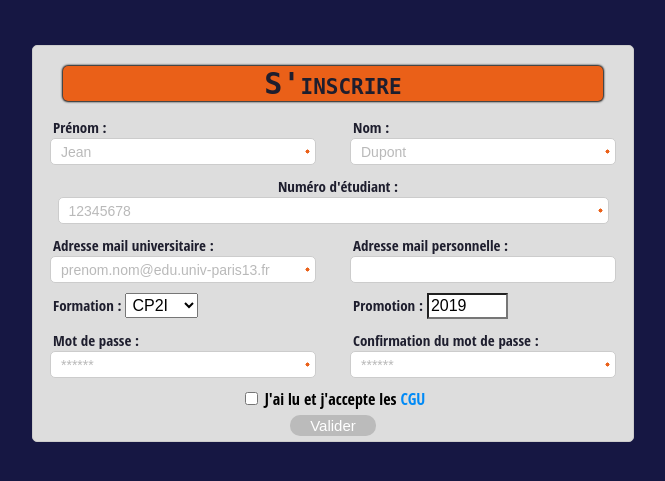
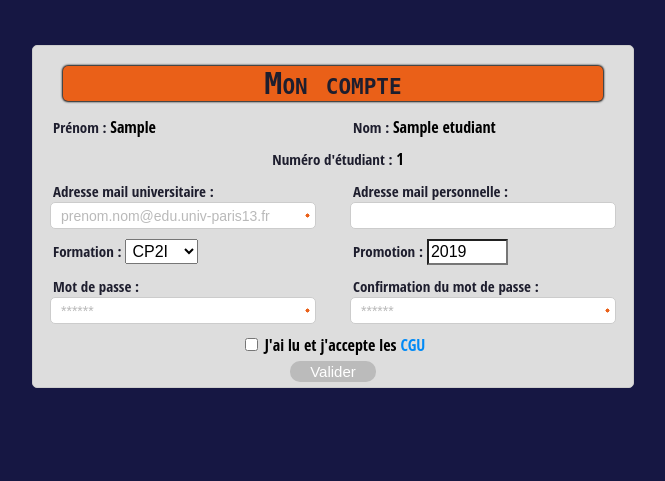
Before and after one commit to Floko95/Firefox-Sup-Galil-e, a PHP site: page /Firefox-Sup-Galil-e/profil.php in a window 1280 px wide. Shown: the part 35-516 px from the top of the page, without its empty margins (307-972 px from the left). Run offline with PHP 8.4, Linux system fonts and the light colour scheme; the visitor is signed in with stand-in values (Sample User, id 1); data comes from the database, SQL or seed files in the repository; tables that the repository leaves empty hold one stand-in row (values such as "Sample post"); some libraries are stand-ins or nearby versions.

Commit message:
Add files via upload

```diff
--- a/php/profil.php
+++ b/php/profil.php
@@ -8,8 +8,7 @@ if (!isset($_SESSION['id'])) {
 	$req = $bdd->prepare('SELECT * FROM ETUDIANTS WHERE id = ?');
 	$req->execute(array($_SESSION['id']));
 	$etudiant = $req->fetch();
-	$_SESSION['etat'] = $etudiant['etat'];
-	if ($_SESSION['etat'] == -1) {
+	if (!$etudiant || $etudiant['etat'] == -1) {
 		session_destroy;
 		session_start;
 		$_SESSION['flash']['alerte'] = 'Votre compte vient tout juste d\'être banni par un administrateur, vous avez été déconnecté et ne pouvez plus vous connecter';
@@ -20,13 +19,22 @@ if (!isset($_SESSION['id'])) {
 	$_SESSION['nom'] = $etudiant['nom'];
 	$_SESSION['formation'] = $etudiant['formation'];
 	$_SESSION['promotion'] = $etudiant['promotion'];
+	$_SESSION['etat'] = $etudiant['etat'];
 }
+require_once 'inc/fonctions.php';
 ?>
 
 <?php
-# ...
+# Changement de formation d'un CP2I
 ?>
 
+<?php
+# Changement de promotion
+?>
+
+<?php
+# Changement de mot de passe
+?>
 
 <!DOCTYPE html>
 <html>
@@ -40,8 +48,8 @@ if (!isset($_SESSION['id'])) {
 		<?php require_once ('navigation.php') ?>
 
 		<div id="formulaire-responsive" class="clearfix inscription-form">
-			<form action="inscription.php" method="post">
-				<h3>S'inscrire</h3>
+			<form action="profil.php" method="post">
+				<h3>Mon compte</h3>
 
 				<!-- Affichage des erreurs -->
 				<?php if(!empty($errors)): ?>
@@ -58,19 +66,16 @@ if (!isset($_SESSION['id'])) {
 				<!-- Formulaire d'inscription -->
 				<div class="rang-form">
 					<div class="demi-colonne">
-						<label for="prenom">Prénom :</label>
-						<input type="text" name="prenom" placeholder="Jean" maxlength="30" required />
+						<label for="prenom">Prénom : </label> <?php echo text($_SESSION['prenom']); ?>
 					</div>
 					<div class="demi-colonne">
-						<label for="nom">Nom :</label>
-						<input type="text" name="nom" placeholder="Dupont" maxlength="30" required />
+						<label for="nom">Nom : </label> <?php echo text($_SESSION['nom']); ?>
 					</div>
 				</div>
 
 				<div class="rang-form">
 					<div class="colonne">
-						<label for="numero">Numéro d'étudiant :</label>
-						<input type="text" name="numero" placeholder="12345678" pattern="^([0-9]{8})$" required />
+						<label for="numero">Numéro d'étudiant : </label> <?php echo text($etudiant['numero']); ?>
 					</div>
 				</div>
 
```
